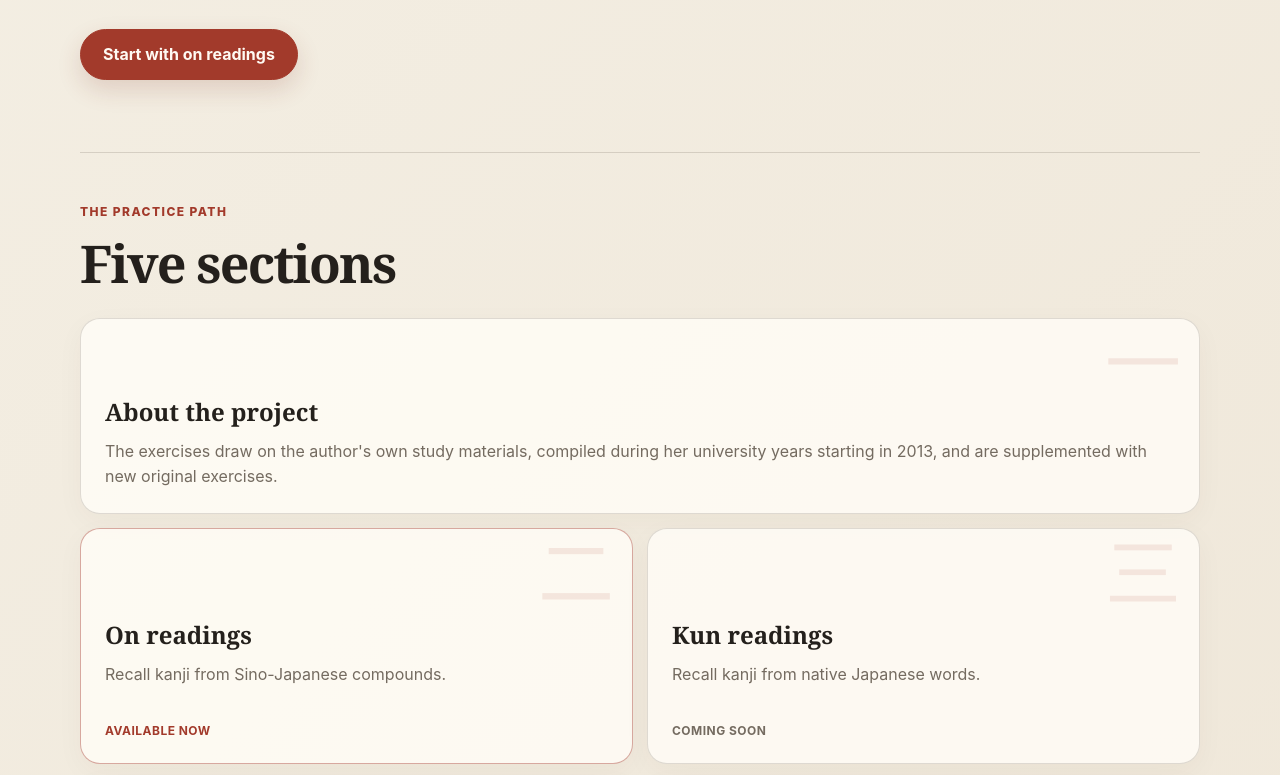
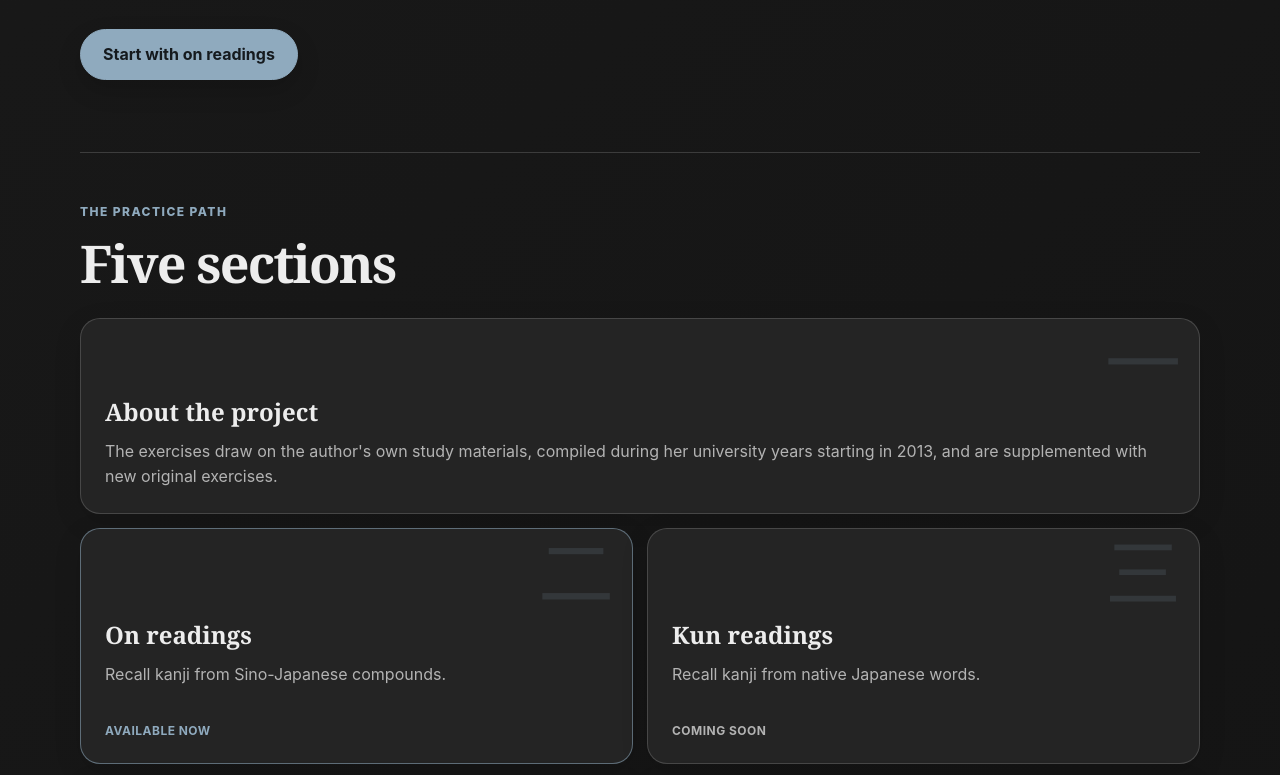
Before and after one commit to veronello/onkun-kanji-by-hand, a plain HTML site: page index.html in a window 1280 px wide. Shown: the part 568-1343 px from the top of the page. Drawn offline with Linux system fonts and the light colour scheme.

Commit message:
Try charcoal and smoky blue color palette

```diff
--- a/index.html
+++ b/index.html
@@ -4,7 +4,7 @@
     <meta charset="UTF-8" />
     <meta name="viewport" content="width=device-width, initial-scale=1.0" />
     <meta name="description" content="音くん — practise on and kun readings by writing kanji on paper." />
-    <meta name="theme-color" content="#f4efe4" />
+    <meta name="theme-color" content="#191919" />
     <title>音くん — Kanji by Hand</title>
     <link rel="icon" href="favicon.svg" type="image/svg+xml" />
     <link rel="stylesheet" href="styles.css" />
--- a/styles.css
+++ b/styles.css
@@ -1,14 +1,14 @@
 :root {
-  color-scheme: light;
-  --paper: #f4efe4;
-  --paper-deep: #e9dfcf;
-  --card: rgba(255, 253, 247, 0.82);
-  --ink: #24201c;
-  --muted: #746b60;
-  --line: rgba(63, 52, 42, 0.16);
-  --seal: #a23a2b;
-  --seal-dark: #7f2b20;
-  --shadow: 0 18px 55px rgba(63, 45, 31, 0.1);
+  color-scheme: dark;
+  --paper: #191919;
+  --paper-deep: #333333;
+  --card: #242424;
+  --ink: #ededed;
+  --muted: #b3b3b3;
+  --line: rgba(255,255,255,.16);
+  --seal: #8faabe;
+  --seal-dark: #a7bdcd;
+  --shadow: 0 18px 55px rgba(0,0,0,.24);
   --radius: 20px;
 }
 
@@ -17,7 +17,7 @@ html { scroll-behavior: smooth; }
 body {
   margin: 0;
   min-width: 320px;
-  background: radial-gradient(circle at 15% 5%, rgba(255,255,255,.76), transparent 28rem), linear-gradient(135deg, var(--paper), #efe7d9);
+  background: radial-gradient(circle at 15% 5%, rgba(255,255,255,.035), transparent 28rem), linear-gradient(135deg, var(--paper), #141414);
   color: var(--ink);
   font-family: Inter, ui-sans-serif, system-ui, -apple-system, BlinkMacSystemFont, "Segoe UI", "Noto Sans", "Noto Sans JP", sans-serif;
   line-height: 1.55;
@@ -29,8 +29,8 @@ button { font: inherit; }
 .brand { display: inline-flex; align-items: center; gap: 12px; color: inherit; text-decoration: none; }
 .brand-mark {
   display: grid; width: 48px; height: 48px; place-items: center; border-radius: 10px;
-  background: var(--seal); color: #fffaf0; font-family: "Yu Mincho", "Hiragino Mincho ProN", "Noto Serif JP", serif;
-  font-size: 30px; box-shadow: 0 8px 22px rgba(127,43,32,.22); transform: rotate(-2deg);
+  background: var(--seal); color: #151a1e; font-family: "Yu Mincho", "Hiragino Mincho ProN", "Noto Serif JP", serif;
+  font-size: 30px; box-shadow: 0 8px 22px rgba(0,0,0,.22); transform: rotate(-2deg);
 }
 .brand strong, .brand small { display: block; }
 .brand strong { font-family: "Yu Mincho", "Hiragino Mincho ProN", "Noto Serif JP", serif; font-size: 22px; line-height: 1.05; }
@@ -46,7 +46,7 @@ h1 { margin: 0; font-size: clamp(48px, 8vw, 88px); line-height: .98; }
 .hero-copy { max-width: 620px; margin: 28px 0 32px; color: var(--muted); font-size: clamp(17px, 2vw, 20px); }
 .primary-button, .secondary-button, .text-button { border-radius: 999px; cursor: pointer; font-weight: 750; transition: transform 160ms ease, background 160ms ease, color 160ms ease; }
 .primary-button, .secondary-button { min-height: 48px; padding: 12px 22px; }
-.primary-button { border: 1px solid var(--seal); background: var(--seal); color: #fffaf3; box-shadow: 0 10px 24px rgba(127,43,32,.16); }
+.primary-button { border: 1px solid var(--seal); background: var(--seal); color: #151a1e; box-shadow: 0 10px 24px rgba(0,0,0,.16); }
 .primary-button:hover { background: var(--seal-dark); transform: translateY(-1px); }
 .primary-button:disabled { cursor: not-allowed; opacity: .45; }
 .secondary-button { border: 1px solid var(--line); background: transparent; color: var(--ink); }
@@ -59,20 +59,20 @@ h2 { margin: 0; font-size: clamp(34px, 5vw, 52px); line-height: 1.05; }
 .path-card {
   position: relative; grid-column: span 3; min-height: 236px; padding: 24px 24px 64px; overflow: hidden;
   border: 1px solid var(--line); border-radius: var(--radius); background: var(--card); color: inherit;
-  text-align: left; box-shadow: 0 8px 28px rgba(67,48,30,.04);
+  text-align: left; box-shadow: 0 8px 28px rgba(0,0,0,.12);
 }
 button.path-card { cursor: pointer; transition: transform 180ms ease, border-color 180ms ease, box-shadow 180ms ease; }
-button.path-card:hover { border-color: rgba(162,58,43,.38); box-shadow: var(--shadow); transform: translateY(-3px); }
+button.path-card:hover { border-color: rgba(143,170,190,.6); box-shadow: var(--shadow); transform: translateY(-3px); }
 .path-card--intro { grid-column: span 6; min-height: 190px; padding-bottom: 24px; }
-.path-card--active { border-color: rgba(162,58,43,.42); }
-.card-number { position: absolute; top: 8px; right: 18px; color: rgba(162,58,43,.1); font-family: "Yu Mincho", "Hiragino Mincho ProN", serif; font-size: 76px; line-height: 1; }
+.path-card--active { border-color: rgba(143,170,190,.55); }
+.card-number { position: absolute; top: 8px; right: 18px; color: rgba(143,170,190,.15); font-family: "Yu Mincho", "Hiragino Mincho ProN", serif; font-size: 76px; line-height: 1; }
 .path-card h3 { position: relative; margin: 50px 0 9px; font-family: "Yu Mincho", "Hiragino Mincho ProN", Georgia, serif; font-size: 24px; }
 .path-card p { position: relative; margin: 0; color: var(--muted); }
 .card-link { position: absolute; bottom: 22px; left: 24px; color: var(--muted); font-size: 12px; font-weight: 750; letter-spacing: .04em; text-transform: uppercase; }
 .path-card--active .card-link { color: var(--seal); }
 .practice { padding: 64px 0 96px; border-top: 1px solid var(--line); }
 .practice-header { display: flex; align-items: start; justify-content: space-between; margin-bottom: 26px; }
-.practice-card { width: min(700px, 100%); min-height: 480px; margin-inline: auto; padding: clamp(24px, 6vw, 52px); border: 1px solid var(--line); border-radius: 28px; background: rgba(255,254,249,.88); box-shadow: var(--shadow); text-align: center; }
+.practice-card { width: min(700px, 100%); min-height: 480px; margin-inline: auto; padding: clamp(24px, 6vw, 52px); border: 1px solid var(--line); border-radius: 28px; background: #242424; box-shadow: var(--shadow); text-align: center; }
 .progress-row { display: flex; justify-content: space-between; color: var(--muted); font-size: 12px; font-weight: 700; }
 .progress-track { height: 3px; margin: 10px 0 56px; overflow: hidden; border-radius: 999px; background: var(--paper-deep); }
 #progress-bar { display: block; width: 10%; height: 100%; background: var(--seal); transition: width 220ms ease; }
@@ -85,11 +85,11 @@ button.path-card:hover { border-color: rgba(162,58,43,.38); box-shadow: var(--sh
 .summary-seal { display: grid; width: 90px; height: 90px; margin: 4px auto 24px; place-items: center; border: 3px solid var(--seal); border-radius: 50%; color: var(--seal); font-family: "Yu Mincho", "Hiragino Mincho ProN", serif; font-size: 48px; transform: rotate(-5deg); }
 #summary-view h3 { margin: 0; font-family: "Yu Mincho", "Hiragino Mincho ProN", Georgia, serif; font-size: 34px; }
 #summary-text { color: var(--muted); }
-.toast { position: fixed; right: 20px; bottom: 20px; z-index: 10; max-width: min(360px, calc(100% - 40px)); padding: 12px 16px; border-radius: 12px; background: var(--ink); color: #fffaf3; font-size: 13px; opacity: 0; pointer-events: none; transform: translateY(10px); transition: opacity 180ms ease, transform 180ms ease; }
+.toast { position: fixed; right: 20px; bottom: 20px; z-index: 10; max-width: min(360px, calc(100% - 40px)); padding: 12px 16px; border-radius: 12px; background: var(--ink); color: #151a1e; font-size: 13px; opacity: 0; pointer-events: none; transform: translateY(10px); transition: opacity 180ms ease, transform 180ms ease; }
 .toast.is-visible { opacity: 1; transform: translateY(0); }
 footer { display: flex; justify-content: space-between; gap: 24px; padding: 28px 0 42px; border-top: 1px solid var(--line); color: var(--muted); font-size: 12px; }
 [hidden] { display: none !important; }
-:focus-visible { outline: 3px solid rgba(162,58,43,.34); outline-offset: 3px; }
+:focus-visible { outline: 3px solid #8faabe; outline-offset: 3px; }
 
 @media (max-width: 760px) {
   .site-header, main, footer { width: min(100% - 28px, 1120px); }
```
Also changed, not shown: favicon.svg.
